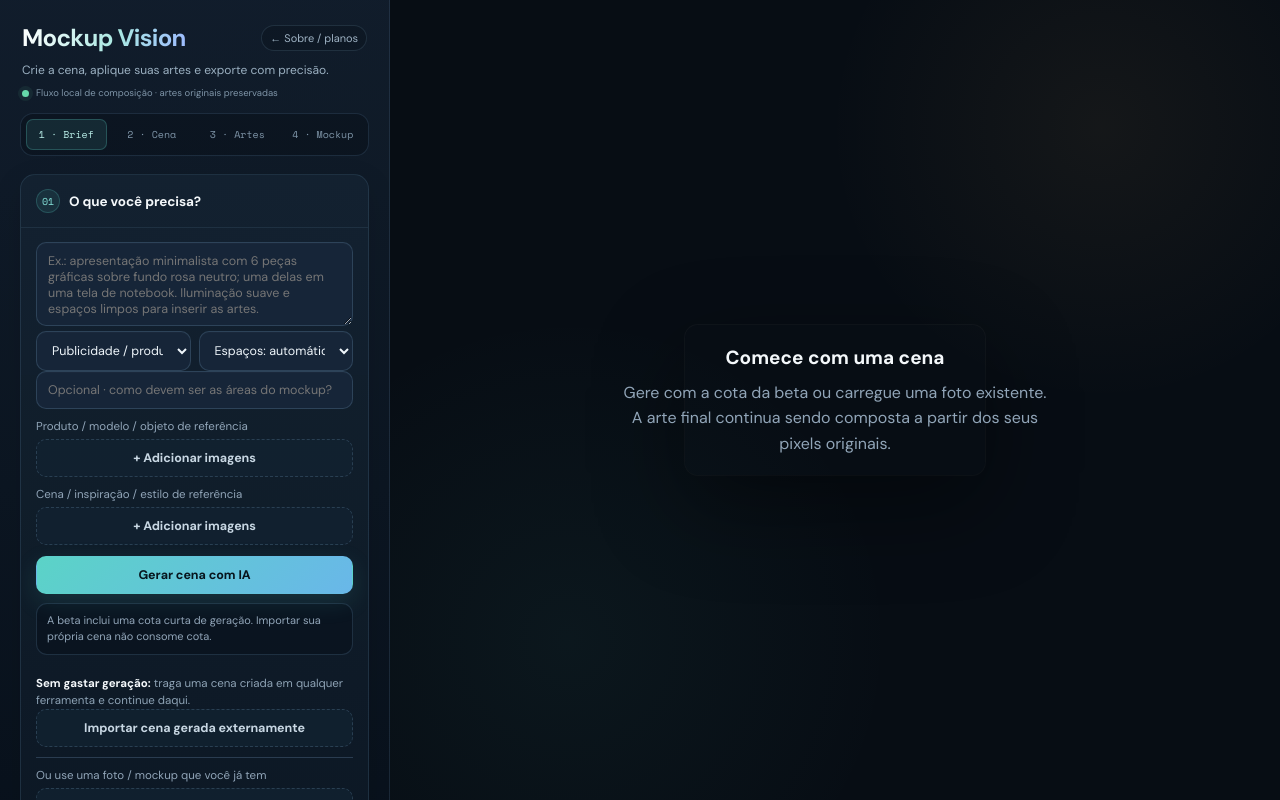
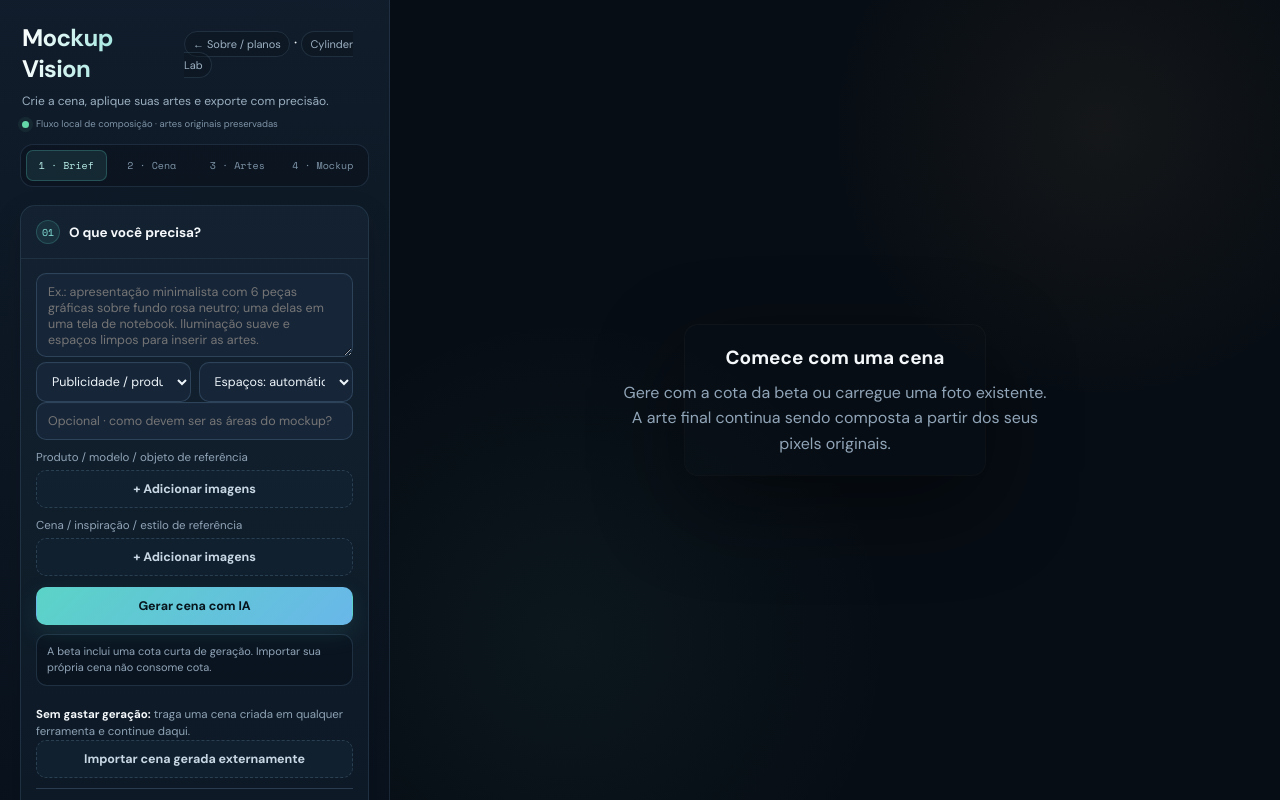
Before and after one commit to oalexgil/mockup-lata-ao-vivo, a website with bundled scripts: page photo.html in a window 1280 px wide. Built offline with nearby package versions, Linux system fonts and the light colour scheme.

Commit message:
fix: preserve Cylinder Lab navigation contract

```diff
--- a/photo.html
+++ b/photo.html
@@ -20,7 +20,7 @@ input[type=file]{display:none}.asset-list{display:grid;gap:6px;margin-top:8px}.a
 <body>
 <div class="app">
 <aside class="rail">
-  <div class="brand"><h1>Mockup Vision</h1><a href="index.html">← Sobre / planos</a></div>
+  <div class="brand"><h1>Mockup Vision</h1><span><a href="index.html">← Sobre / planos</a> · <a href="cylinder-lab.html">Cylinder Lab</a></span></div>
   <p class="sub">Sua arte original. Em qualquer cena. Sem redesenhar sua marca.</p>
 
   <div class="progress">
```
